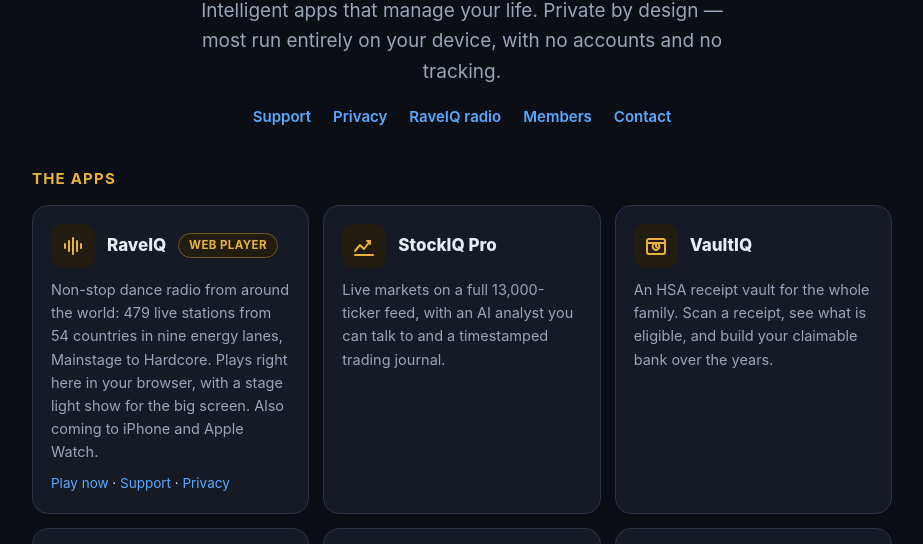
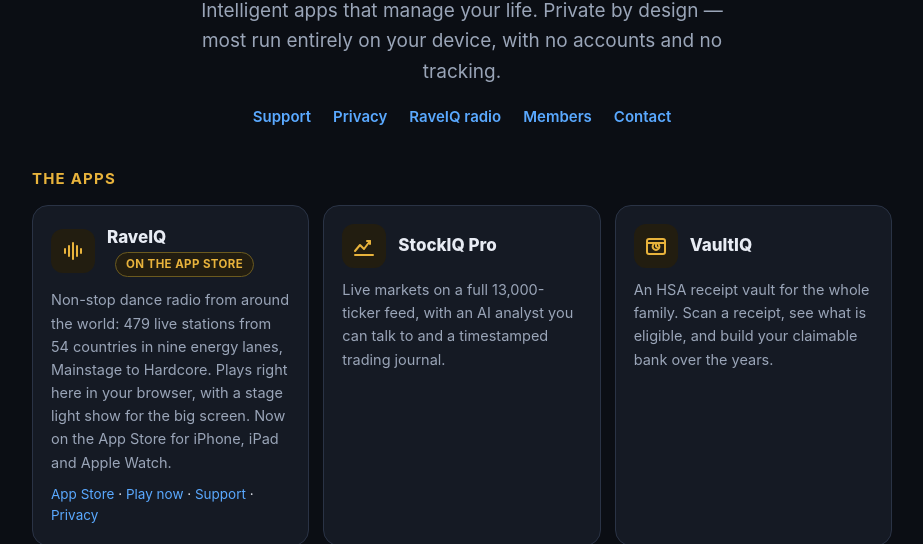
Before and after one commit to ofreyes2/aiqmanage-site, a plain HTML site: page index.html in a window 1280 px wide. Shown: the part 251-795 px from the top of the page, without its empty margins (178-1101 px from the left). Drawn offline with Linux system fonts and the light colour scheme.

Commit message:
RaveIQ is on the App Store: store links, Safari app banner, home card
Co-Authored-By: Claude <noreply@anthropic.com>
Claude-Session: https://claude.ai/code/session_01AbcdTkyCpd6Mj4dtmRnCZZ

```diff
--- a/index.html
+++ b/index.html
@@ -65,10 +65,10 @@ footer .say{font-size:12.5px;margin-top:6px}
     <div class="app" id="raveiq">
       <div class="hd">
         <div class="ico"><svg width="24" height="24" viewBox="0 0 24 24" fill="none" stroke="#e8b33c" stroke-width="2" stroke-linecap="round" stroke-linejoin="round" aria-hidden="true"><path d="M4 14v-4"/><path d="M8 17V7"/><path d="M12 20V4"/><path d="M16 17V7"/><path d="M20 14v-4"/></svg></div>
-        <div class="t">RaveIQ <span class="pill">WEB PLAYER</span></div>
+        <div class="t">RaveIQ <span class="pill">ON THE APP STORE</span></div>
       </div>
-      <div class="d">Non-stop dance radio from around the world: 479 live stations from 54 countries in nine energy lanes, Mainstage to Hardcore. Plays right here in your browser, with a stage light show for the big screen. Also coming to iPhone and Apple Watch.</div>
-      <div class="links"><a href="raveiq/">Play now</a> &middot; <a href="support/">Support</a> &middot; <a href="privacy/">Privacy</a></div>
+      <div class="d">Non-stop dance radio from around the world: 479 live stations from 54 countries in nine energy lanes, Mainstage to Hardcore. Plays right here in your browser, with a stage light show for the big screen. Now on the App Store for iPhone, iPad and Apple Watch.</div>
+      <div class="links"><a href="https://apps.apple.com/us/app/raveiq/id6834253182" target="_blank" rel="noopener">App Store</a> &middot; <a href="raveiq/">Play now</a> &middot; <a href="support/">Support</a> &middot; <a href="privacy/">Privacy</a></div>
     </div>
 
     <div class="app">
--- a/raveiq/raveiq.css
+++ b/raveiq/raveiq.css
@@ -128,3 +128,5 @@ section{display:none}section.on{display:block}
 footer.site{color:var(--dim);font-size:12.5px;margin:26px 0 0;padding-top:14px;border-top:1px solid var(--line);display:flex;flex-wrap:wrap;gap:6px 14px;align-items:center}
 footer.site a{color:var(--b);text-decoration:none}
 footer.site a:hover{text-decoration:underline}
+
+a.btn{color:var(--tx);text-decoration:none;font-size:inherit}
```
Also changed, not shown: raveiq/index.html (+3 -1 lines).
